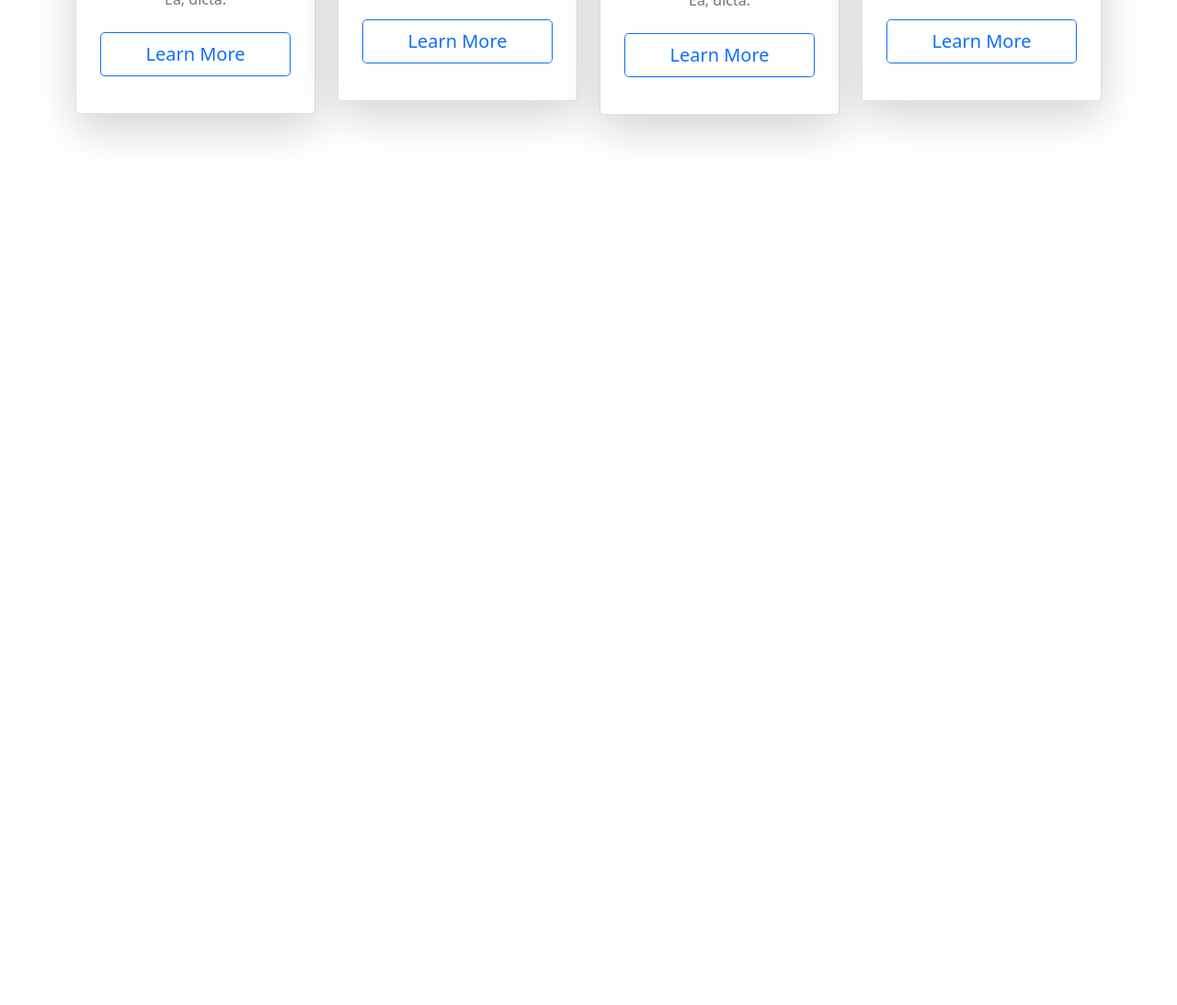
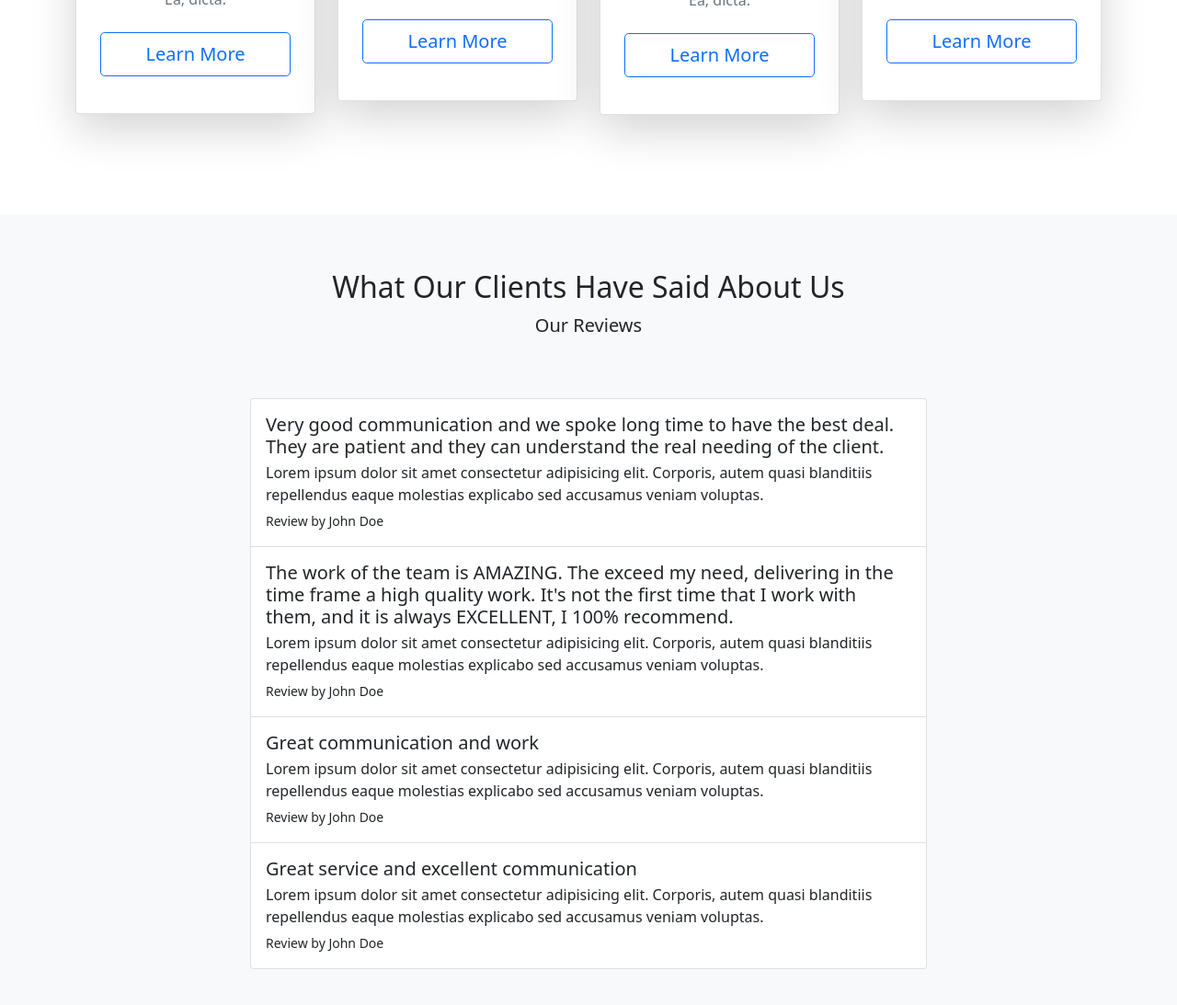
Before and after one commit to qualon/Bootstrap-101, a plain HTML site: page index.html in a window 1280 px wide. Shown: the part 2089-3182 px from the top of the page at 92% size. Before the commit the page ends 2322 px from the top, so only its background shows below. Drawn offline with nearby package versions, Linux system fonts and the light colour scheme.

Commit message:
Lesson-12 Code Part 1

```diff
--- a/index.html
+++ b/index.html
@@ -288,6 +288,66 @@
         </div>
     </section>
 
+    <!-- Reviews Section -->
+    <section id="reviews" class="bg-light">
+        <div class="container-md">
+            <div class="text-center">
+                <h2>What Our Clients Have Said About Us</h2>
+                <p class="lead">Our Reviews
+                </p>
+            </div>
+
+            <div class="row justify-content-center gy-5 my-1">
+                <div class="col-lg-8">
+                    <div class="list-group">
+                        <div class="list-group-item py-3">
+                            <h5 class="mb-1">Very good communication and we spoke long time to have the best deal. They
+                                are patient and they can understand the real
+                                needing of the client.</h5>
+                            <p class="mb-1">Lorem ipsum dolor sit amet consectetur adipisicing elit. Corporis, autem
+                                quasi blanditiis repellendus eaque molestias
+                                explicabo sed accusamus veniam voluptas.</p>
+                            <small>Review by John Doe
+                            </small>
+                        </div>
+
+                        <div class="list-group-item py-3">
+                            <h5 class="mb-1">The work of the team is AMAZING. The exceed my need, delivering in the time
+                                frame a high quality work. It's not the
+                                first time that I work with them, and it is always EXCELLENT, I 100% recommend.
+                            </h5>
+                            <p class="mb-1">Lorem ipsum dolor sit amet consectetur adipisicing elit. Corporis, autem
+                                quasi blanditiis repellendus eaque molestias
+                                explicabo sed accusamus veniam voluptas.</p>
+                            <small>Review by John Doe
+                            </small>
+                        </div>
+
+                        <div class="list-group-item py-3">
+                            <h5 class="mb-1">Great communication and work
+                            </h5>
+                            <p class="mb-1">Lorem ipsum dolor sit amet consectetur adipisicing elit. Corporis, autem
+                                quasi blanditiis repellendus eaque molestias
+                                explicabo sed accusamus veniam voluptas.</p>
+                            <small>Review by John Doe
+                            </small>
+                        </div>
+
+                        <div class="list-group-item py-3">
+                            <h5 class="mb-1">Great service and excellent communication
+                            </h5>
+                            <p class="mb-1">Lorem ipsum dolor sit amet consectetur adipisicing elit. Corporis, autem
+                                quasi blanditiis repellendus eaque molestias
+                                explicabo sed accusamus veniam voluptas.</p>
+                            <small>Review by John Doe
+                            </small>
+                        </div>
+                    </div>
+                </div>
+            </div>
+        </div>
+    </section>
+
 
     <script src="https://cdn.jsdelivr.net/npm/bootstrap@5.0.2/dist/js/bootstrap.bundle.min.js"
         integrity="sha384-MrcW6ZMFYlzcLA8Nl+NtUVF0sA7MsXsP1UyJoMp4YLEuNSfAP+JcXn/tWtIaxVXM"
```
